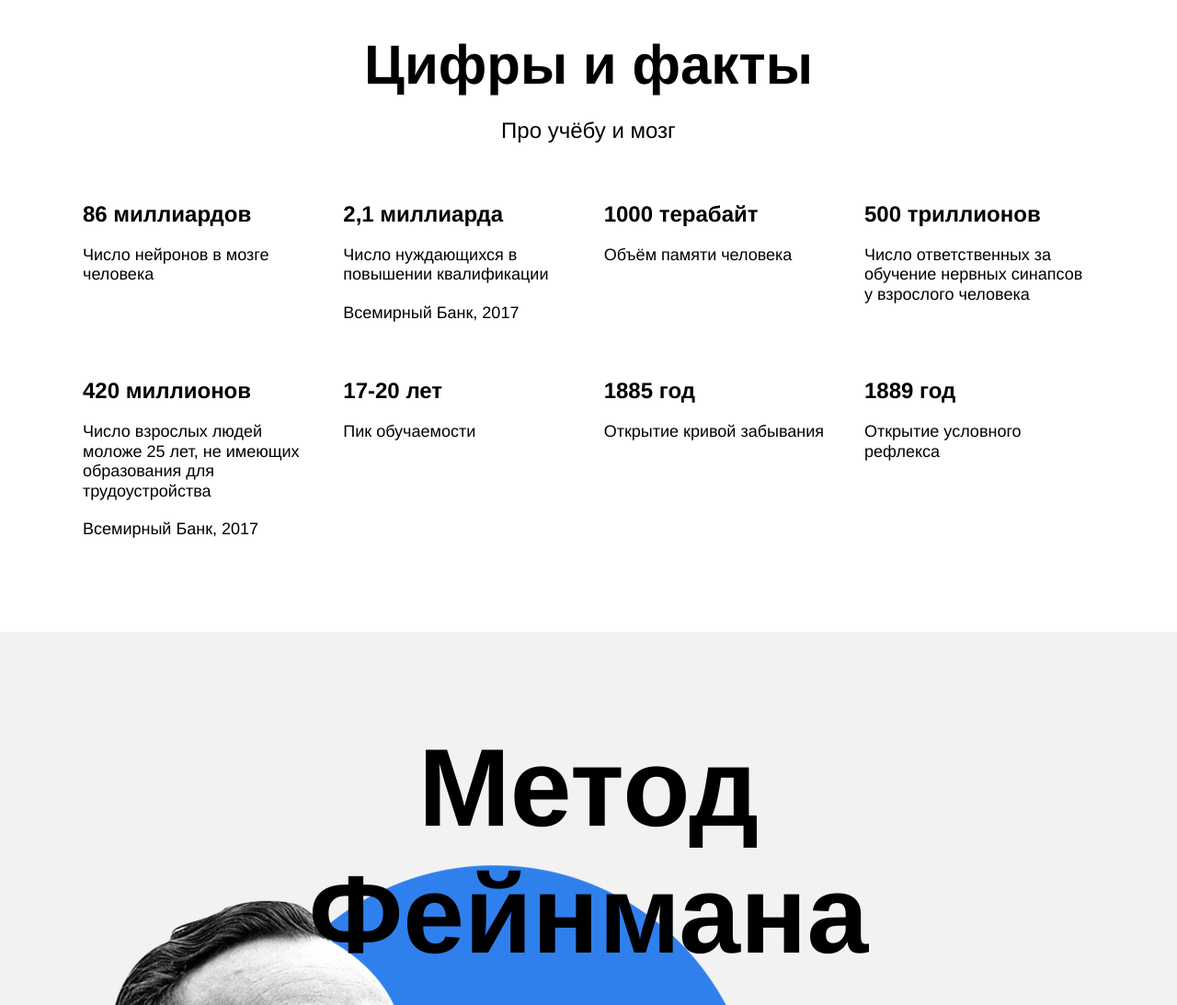
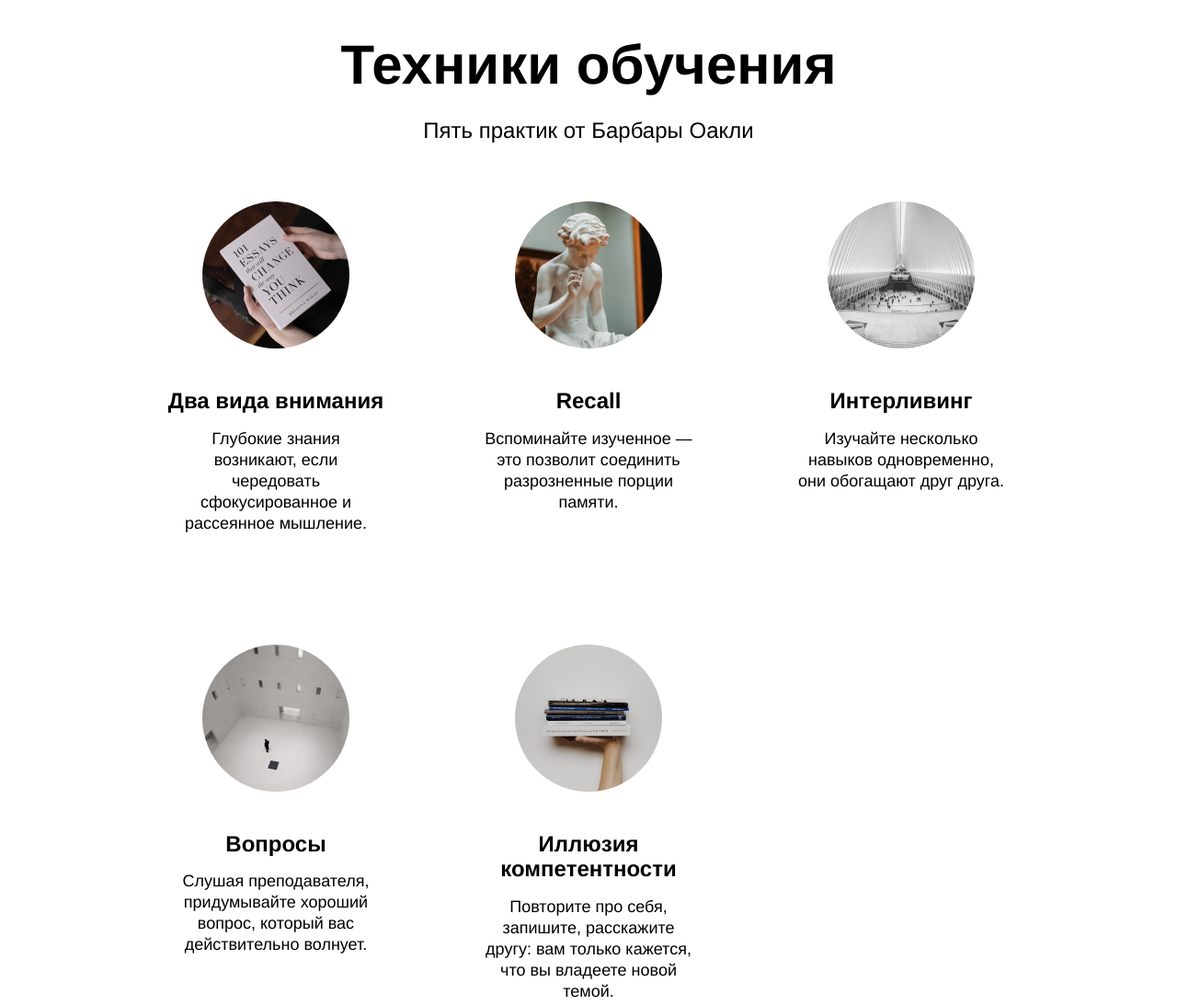
Before and after one commit to s-gusterev/how-to-learn, a plain HTML site: page index.html in a window 1280 px wide. Shown: the part 1320-2413 px from the top of the page at 92% size. Drawn offline with Linux system fonts and the light colour scheme.

Commit message:
верстка блока techniques

```diff
--- a/index.html
+++ b/index.html
@@ -19,7 +19,7 @@
       <p class="header__subtitle">Какие современные и эффективные подходы к обучению вы можете использовать в своей
         жизни? <a class="header__link" href="#">Узнать &#8594;</a></p>
       <img class="header__main-illustration" src="./images/header-image.png" alt="Иллюстрация">
-      <div class="header__square-pic"></div>
+      <div class="header__square-pic rotate"></div>
     </header>
     <!-- End Header -->
     <!-- Start Content -->
@@ -41,6 +41,38 @@
         </div>
       </section>
       <!-- End Description -->
+      <!-- Start Techniques -->
+      <section class="techniques content__techniques">
+        <h2 class="section-title techniques__section-title">Техники обучения</h2>
+        <p class="section-subtitle techniques__section-subtitle">Пять практик от Барбары Оакли</p>
+        <ul class="cards techniques__cards" >
+          <li class="cards__item">
+            <img src="./images/cards-attention.png" alt="Книга" class="cards__img">
+            <h3 class="cards__title">Два вида внимания</h3>
+            <p class="cards__description">Глубокие знания возникают, если чередовать сфокусированное и рассеянное
+              мышление.</p>
+          </li>
+          <li class="cards__item"><img src="./images/cards-recall.png" alt="Статуя" class="cards__img">
+            <h3 class="cards__title">Recall</h3>
+            <p class="cards__description">Вспоминайте изученное — это позволит соединить разрозненные порции памяти.</p>
+          </li>
+          <li class="cards__item"><img src="./images/cards-interliving.png" alt="Архитектурный комплекс" class="cards__img">
+            <h3 class="cards__title">Интерливинг</h3>
+            <p class="cards__description">Изучайте несколько навыков одновременно, они обогащают друг друга.</p>
+          </li>
+          <li class="cards__item"><img src="./images/cards-question.png" alt="Помещение с множеством окон" class="cards__img">
+            <h3 class="cards__title">Вопросы</h3>
+            <p class="cards__description">Слушая преподавателя, придумывайте хороший вопрос, который вас действительно
+              волнует.</p>
+          </li>
+          <li class="cards__item"><img src="./images/cards-competence.png" alt="Стопка книг" class="cards__img">
+            <h3 class="cards__title">Иллюзия компетентности</h3>
+            <p class="cards__description">Повторите про себя, запишите, расскажите другу: вам только кажется, что вы
+              владеете новой темой.</p>
+          </li>
+        </ul>
+      </section>
+      <!-- End Techniques -->
       <!-- Start Digits -->
       <section class="digits">
         <h2 class="section-title digits__section-title">Цифры и факты</h2>
--- a/styles/style.css
+++ b/styles/style.css
@@ -21,6 +21,7 @@
   max-height: 756px;
   background-color: #f2f2f2;
   position: relative;
+  overflow: hidden;
 }
 
 .header__title {
@@ -365,3 +366,86 @@
   height: 16px;
   margin-right: 10px;
 }
+
+@keyframes rotate {
+  0% {
+    transform: rotate(0deg);
+  }
+
+  100% {
+    transform: rotate(360deg);
+  }
+}
+
+.rotate {
+  animation: rotate 20000ms linear infinite;
+}
+
+/* Techniques */
+
+.content__techniques {
+  width: 80%;
+  margin: 0 auto 100px;
+}
+
+.techniques__section-title {
+  margin: 0 auto 20px;
+}
+
+.techniques__section-subtitle {
+  width: 920px ;
+  margin: 0 auto;
+}
+
+.techniques__cards {
+  margin: 0 auto;
+}
+/* Cards */
+
+.cards {
+  display: flex;
+  flex-wrap: wrap;
+  column-gap: 100px;
+  row-gap: 60px;
+  list-style: none;
+  padding-left: 0;
+  margin-top: 0;
+  max-width: 920px;
+}
+
+.cards__item {
+  display: flex;
+  flex-direction: column;
+  align-items: center;
+  max-width: 240px;
+}
+
+.cards__img {
+  display: block;
+  max-width: 160px;
+  max-height: 160px;
+  border-radius: 50%;
+  margin: 60px 40px 43px;
+}
+
+
+.cards__title {
+  font-size: 24px;
+  font-weight: 600;
+  line-height: 1.15;
+  margin-top: 0;
+  margin-bottom: 16px;
+  text-align: center;
+}
+
+.cards__description {
+  font-size: 18px;
+  line-height: 23px;
+  font-weight: 400;
+  text-align: center;
+  max-width: 95%;
+  margin: 0;
+}
+
+
+/* Video */
```
Also changed, not shown: images/cards-attention.png (added), images/cards-competence.png (added), images/cards-interliving.png (added), images/cards-question.png (added), images/cards-recall.png (added), images/khan-book.jpg (added), images/logo/resources-arzamas.svg (added), images/logo/resources-n1.svg (added), images/logo/resources-polka.svg (added), images/logo/resources-strelka.svg (added).
